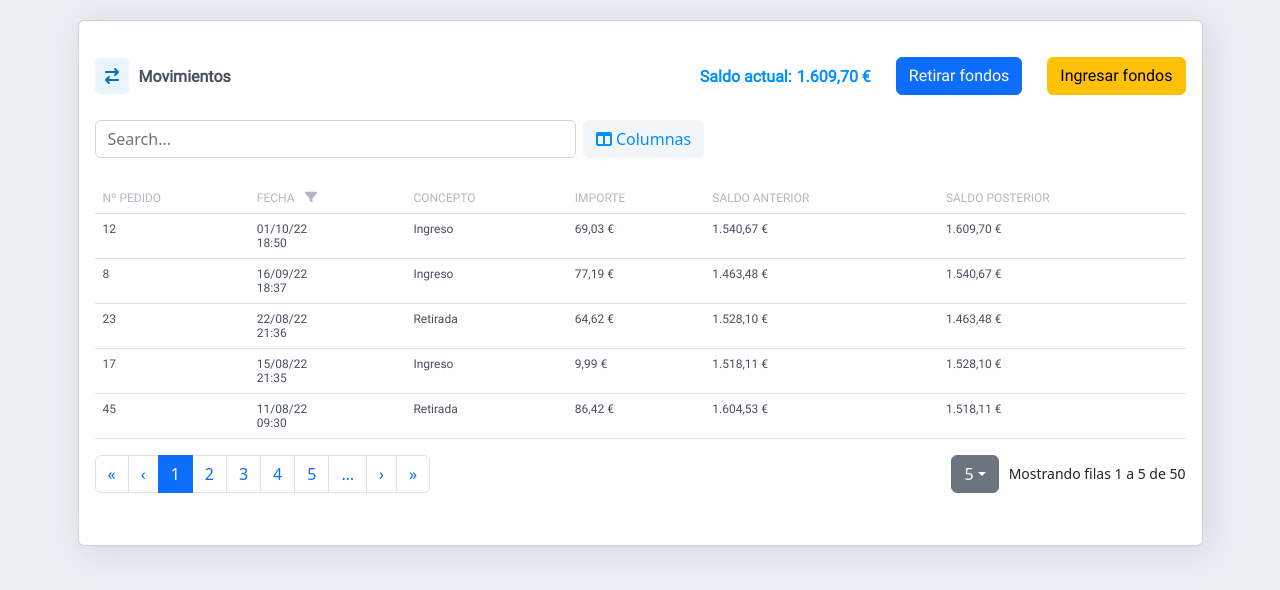
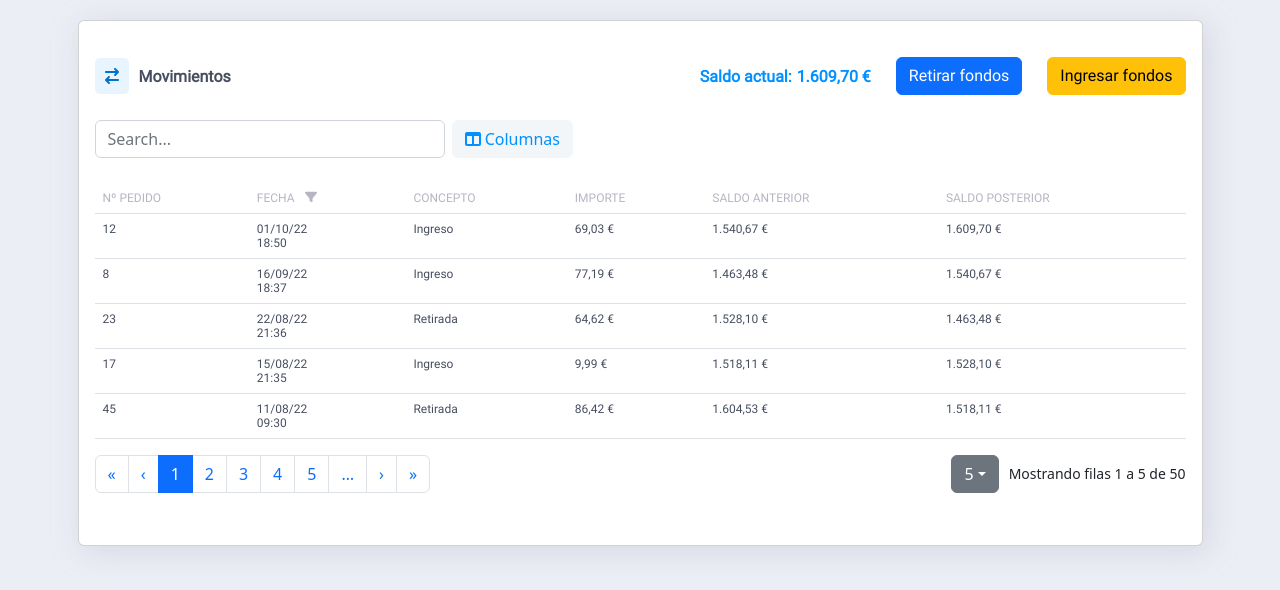
Before and after one commit to Drustus/prueba-big-buy, a React (Create React App) app: page / in a window 1280 px wide. Shown: the top 590 px of the page. Built offline with nearby package versions, Linux system fonts and the light colour scheme.

Commit message:
Corrección de estilos

```diff
--- a/src/components/Card/Title/styles.scss
+++ b/src/components/Card/Title/styles.scss
@@ -4,8 +4,8 @@
   justify-content: space-between;
   align-items: center;
   padding: 0px;
-  flex: none;
   order: 0;
   align-self: stretch;
   flex-grow: 0;
+  flex-wrap: wrap;
 }
--- a/src/components/Pagination/styles.scss
+++ b/src/components/Pagination/styles.scss
@@ -1,5 +1,6 @@
 .paginator-container {
   display: flex;
+  flex-wrap: wrap;
   flex-direction: row;
   justify-content: space-between;
   align-items: flex-start;
--- a/src/pages/movements/Searcher/styles.scss
+++ b/src/pages/movements/Searcher/styles.scss
@@ -4,11 +4,14 @@
   align-items: flex-start;
   padding-bottom: 25px;
   gap: 7px;
+  flex-wrap: wrap;
 }
 
 .searcher > form {
   width: 100%;
-  flex: 0.5;
+  flex: 0.8;
+  max-width: 350px;
+  min-width: 200px;
 }
 
 .columnas-button {
--- a/src/pages/movements/index.tsx
+++ b/src/pages/movements/index.tsx
@@ -47,10 +47,12 @@ const Movements = () => {
           <Title />
           <div className="right-button">
             <Quantity />
-            <Button onClick={onExtract}>Retirar fondos</Button>
-            <Button secondary onClick={onAdd}>
-              Ingresar fondos
-            </Button>
+            <div className="right-buttons">
+              <Button onClick={onExtract}>Retirar fondos</Button>
+              <Button secondary onClick={onAdd}>
+                Ingresar fondos
+              </Button>
+            </div>
           </div>
         </Card.Title>
         <Searcher />
--- a/src/pages/movements/styles.scss
+++ b/src/pages/movements/styles.scss
@@ -16,9 +16,15 @@
   align-items: center;
   padding: 0px;
   gap: 25px;
-  flex: none;
   order: 1;
   flex-grow: 0;
+  flex-wrap: wrap;
+}
+
+.right-buttons {
+  display: flex;
+  flex-wrap: wrap;
+  gap: 25px;
 }
 
 .card-body > .title {
```
